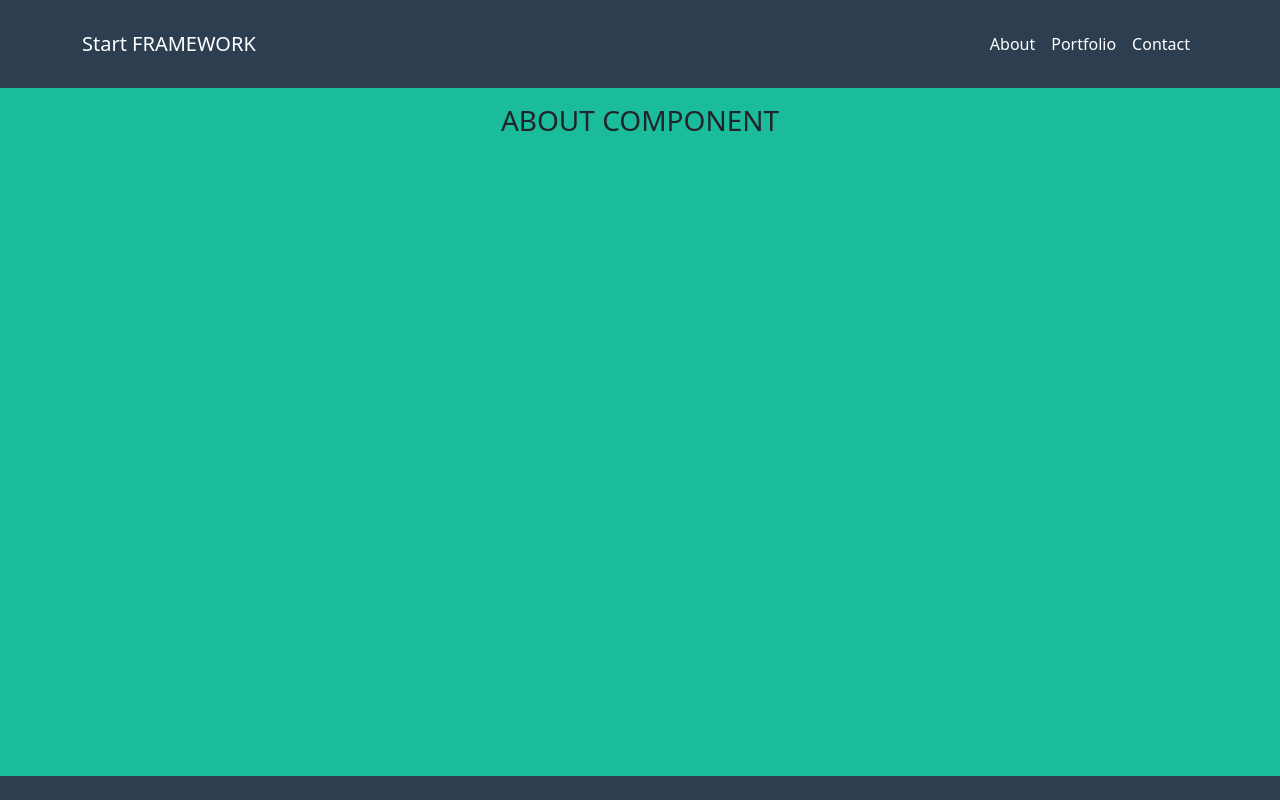
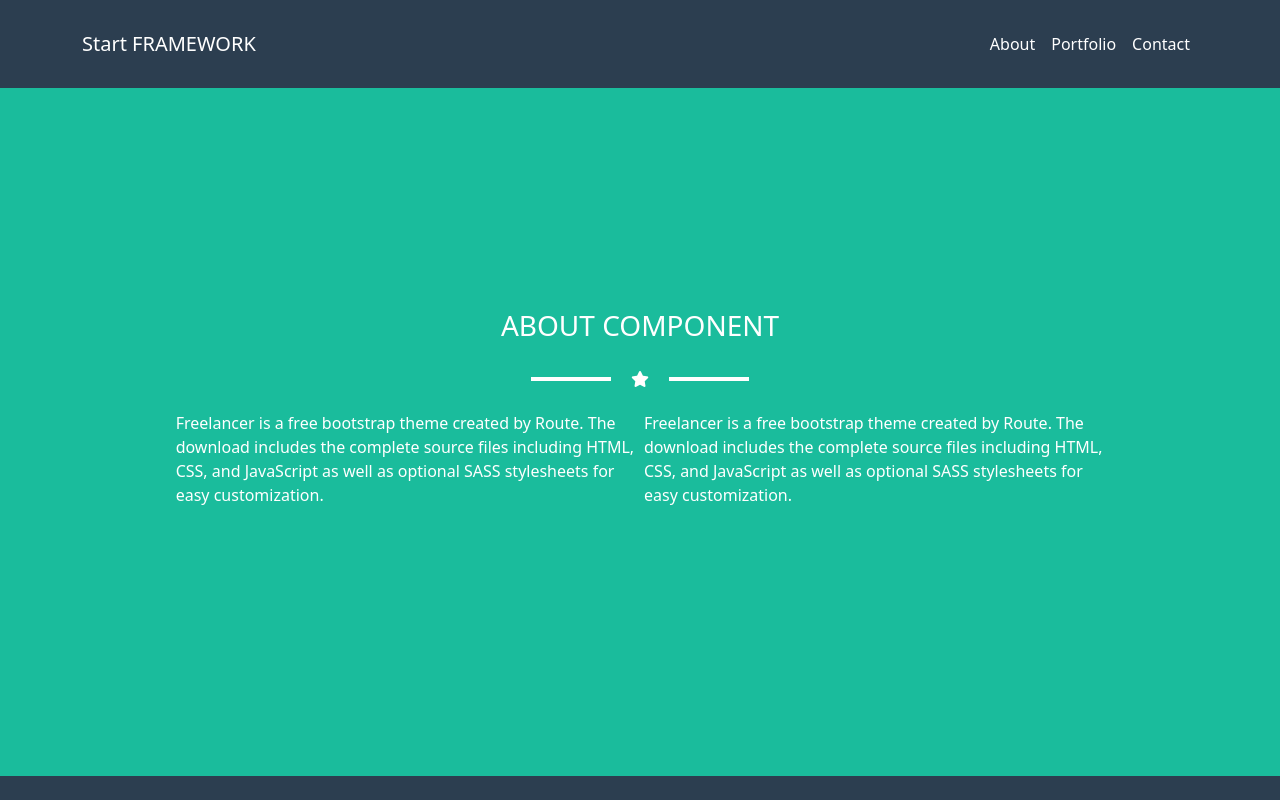
Before and after one commit to AhmedAbdAlZaher/assignment, a React (Create React App) app: page /about in a window 1280 px wide. Shown: the top 800 px of the page. Built offline with nearby package versions, Linux system fonts and the light colour scheme.

Commit message:
finished about

```diff
--- a/src/Components/About/About.css
+++ b/src/Components/About/About.css
@@ -1,3 +1,13 @@
-.Home{
-    height: 90vh;
+.about{
+   height: 90vh;
 }
+
+.line{
+    height: 3px;
+    width: 80px;
+    color: rgb(247, 5, 5);
+    border: solid;
+    border-color: white;
+    border-width: 2px;
+    margin:0 20px 0 20px;
+}
--- a/src/Components/About/About.jsx
+++ b/src/Components/About/About.jsx
@@ -3,9 +3,24 @@ import './About.css'
 export default function About() {
   return (
     <>
-      <section className='Home'>
-        <div className='d-flex  justify-content-center align-items-center'>
-          <h3 className='pt-5'>ABOUT COMPONENT</h3>
+      <section className='about d-flex justify-content-center align-items-center'>
+        <div className='container text-white d-flex -justify-content-center'>
+        <div className='row g-2 d-flex justify-content-center '>
+          <div className='col-md-12 text-center'>
+            <h3 className=' text-white'>ABOUT COMPONENT</h3>
+            <div className='py-3 d-flex align-items-center justify-content-center'>
+              <div className='line'></div>
+              <i className="fa-solid fa-star text-white"></i>
+              <div className='line'></div>
+            </div>
+          </div>
+          <div className="col-md-5">
+            <p>Freelancer is a free bootstrap theme created by Route. The download includes the complete source files including HTML, CSS, and JavaScript as well as optional SASS stylesheets for easy customization.</p>
+          </div>
+          <div className="col-md-5">
+            <p>Freelancer is a free bootstrap theme created by Route. The download includes the complete source files including HTML, CSS, and JavaScript as well as optional SASS stylesheets for easy customization.</p>
+          </div>
+        </div>
         </div>
       </section>
     </>
--- a/src/Components/HomePage/Home.jsx
+++ b/src/Components/HomePage/Home.jsx
@@ -7,9 +7,9 @@ import HomeImage from '../../Imgs/avataaars.svg'
 export default function Home() {
 
   return (
-    <section className='Home'>
+    <section className='Home d-flex flex-column justify-content-center align-items-center'>
    <div className='d-flex flex-column justify-content-center align-items-center'>
-    <img className='myimg mb-5 pt-5 mt-5' src={HomeImage} alt="" />
+    <img className='myimg mb-4 ' src={HomeImage} alt="" />
     <h2 className='text-white'>START FRAMEWORK</h2>
     <div className='py-2 d-flex align-items-center justify-content-center'>
       <div className='line'></div>
```
